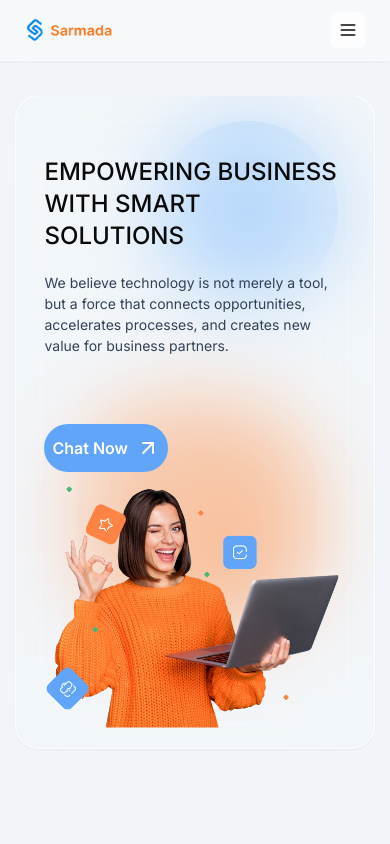
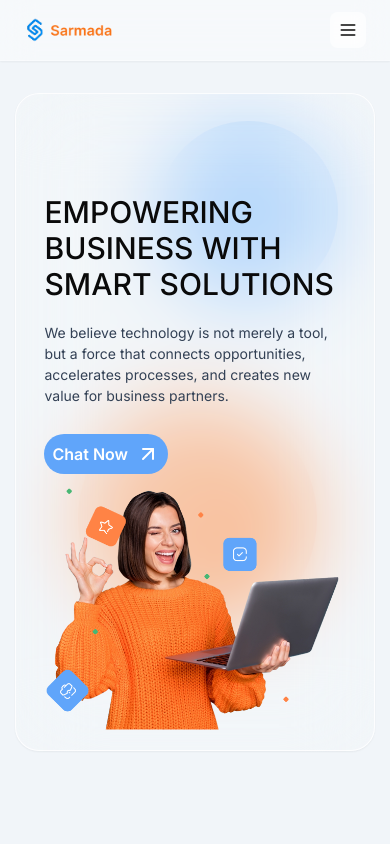
Before and after one commit to hawk-xc/project-sarmada, a Next.js app: page / in a window 390 px wide. Shown: the top 844 px of the page. Built offline with nearby package versions, Linux system fonts and the light colour scheme; a web font is replaced by a local one.

Commit message:
update: update responsive mode

```diff
--- a/components/FooterSection.tsx
+++ b/components/FooterSection.tsx
@@ -44,7 +44,7 @@ const FooterSection = () => {
         </div>
 
         {/* Bottom Copyright */}
-        <p className="text-xs text-neutral-500 mt-12 text-center">
+        <p className="text-xs text-neutral-500 mt-12 text-center max-sm:mb-16">
           © 2025 CV Sarmada Pelita Niaga - All Rights Reserved
         </p>
       </div>
--- a/components/Hero.tsx
+++ b/components/Hero.tsx
@@ -10,33 +10,67 @@ const Hero = () => {
     return (
         <section id="hero-section" className="min-h-screen flex items-center justify-center px-6 max-sm:px-2 pt-24 pb-16 relative overflow-hidden">
             {/* <div className="overflow-hidden w-[1880px] h-[7522px] relative"> */}
-            <div className="overflow-hidden w-full h-screen relative flex items-center justify-center">
-                <motion.div className="absolute w-[466px] h-[466px] top-36 left-[1078px] bg-amber-300 rounded-[223px]"
+            <div className="w-full h-screen relative flex items-center justify-center">
+                {/* kanan bawah */}
+                <motion.div className="absolute opacity-75
+                    xl:w-[466px] xl:h-[466px] xl:left-[1078px] /* mac-air */
+                    lg:w-[466px] lg:h-[466px] lg:left-[1078px]
+                    md:w-[239px] md:h-[239px] md:top-36 md:left-[678px]
+                    sm:w-[139px] sm:h-[139px] sm:top-10 sm:left-[200px]
+                    bg-amber-300 rounded-full"
                     animate={{ y: [0, -20, 0] }}
                     transition={{ repeat: Infinity, duration: 6, ease: "easeInOut" }}
                 />
+                {/* kiri atas */}
                 <motion.div
-                    transition={{ repeat: Infinity, duration: 6, ease: "easeInOut" }} className="absolute w-[239px] h-[239px] md:top-[90px] sm:top-[10px] left-[70px] opacity-75 bg-[#FAB386] rounded-[91.5px]" />
+                    transition={{ repeat: Infinity, duration: 6, ease: "easeInOut" }} className="absolute w-[239px] h-[239px] opacity-75 bg-[#FAB386]
+                    md:top-[90px]
+                    sm:top-[10px]
+                    left-[70px]
+                    rounded-full" />
+                {/* kiri bawah */}
                 <motion.div
-                    transition={{ repeat: Infinity, duration: 6, ease: "easeInOut" }} className="absolute w-[139px] h-[139px] top-[568px] max-sm:top-[380px] left-[160px] bg-[#fab286] opacity-50 rounded-[91.5px]" />
+                    transition={{ repeat: Infinity, duration: 6, ease: "easeInOut" }} className="absolute w-[139px] h-[139px] bg-[#fab286] opacity-50
+                    xl:top-[550px]
+                    lg:top-[500px]
+                    md:top-[568px]
+                    max-sm:top-[380px]
+                    left-[160px]
+                    rounded-full" />
+                {/* tengah */}
                 <motion.div
-                    transition={{ repeat: Infinity, duration: 6, ease: "easeInOut" }} className="absolute w-[180px] h-[180px] top-[608px] max-sm:top-[25px] md:left-[480px] max-sm:left-[150px] opacity-60 max-sm:opacity-30 bg-[#1C8CFF] rounded-[120.5px]" />
+                    transition={{ repeat: Infinity, duration: 6, ease: "easeInOut" }} className="absolute w-[180px] h-[180px] top-[608px] max-sm:top-[25px] md:left-[480px] max-sm:left-[150px] opacity-60 max-sm:opacity-30 bg-[#1C8CFF] rounded-full" />
 
                 <div className="relative z-10 w-[96%] max-w-full p-16 max-sm:p-5 rounded-3xl bg-white/10 border border-white/80 backdrop-blur-2xl shadow-sm -translate-y-24">
                     <div className="flex max-sm:flex-col flex-row gap-2 justify-center align-middle items-center px-24 max-sm:px-2">
                         <motion.div className="flex-1 flex flex-col gap-11 max-sm:gap-5" initial={{ opacity: 0, x: -50 }}
                             animate={{ opacity: 1, x: 0 }}
                             transition={{ duration: 1, delay: 0.3 }}>
-                            <h2 className="text-6xl max-sm:mt-10 max-w-2xl max-sm:text-2xl" style={{ fontWeight: 500 }}>EMPOWERING BUSINESS WITH SMART SOLUTIONS</h2>
-                            <p className="text-slate-700 text-3xl max-w-[630px] max-sm:text-sm" style={{ lineHeight: 1.5 }}>
+                            <h2 className="max-w-2xl
+                                max-sm:text-3xl max-sm:mt-20
+                                sm:text-2xl
+                                md:text-6xl
+                            " style={{ fontWeight: 500 }}>EMPOWERING BUSINESS WITH SMART SOLUTIONS</h2>
+                            <p className="text-slate-700 2xl:text-3xl lg:text-xl md:text-3xl sm:text-xl max-sm:text-sm max-w-[630px]" style={{ lineHeight: 1.5 }}>
                                 We believe technology is not merely a tool, but a force that connects opportunities, accelerates processes, and creates new value for business partners.
                             </p>
                             <Link
                                 href="https://api.whatsapp.com/send?phone=6285643944290"
-                                className="mt-12"
+                                className="
+                                    max-sm:mt-2
+                                    sm:mt-5
+                                    md:mt-12
+                                    lg:mt-12
+                                    xl:mt-2"
                                 target="_blank"
                             >
-                                <RippleButton className="py-3 px-4 max-sm:px-2 max-w-[160px] items-center align-middle justify-center rounded-full bg-blue-400 text-white flex flex-row gap-2">
+                                <RippleButton className="max-sm:px-2 max-w-[160px] items-center align-middle justify-center rounded-full bg-blue-400 text-white flex flex-row gap-2 px-4
+                                    max-sm:py-2
+                                    sm:py-2
+                                    md:py-2
+                                    lg:py-2
+                                    xl:py-4
+                                ">
                                     <span className="font-semibold">Chat Now</span>
                                     <ArrowUpRight />
                                 </RippleButton>
--- a/components/ReasonSection.tsx
+++ b/components/ReasonSection.tsx
@@ -28,7 +28,7 @@ const ReasonSection = () => {
     <section id="reason-section" className="min-h-screen bg-white flex justify-center items-center py-16 z-40">
       <div
         id="reason-container"
-        className="flex justify-center items-center flex-col sm:gap-2 md:gap-20 z-40 w-full"
+        className="flex justify-center items-center flex-col z-40 w-full 2xl:gap-2 lg:gap-2 md:gap-2 sm:gap-2 max-sm:gap-2"
       >
         <div className="flex flex-col sm:flex-row text-center sm:text-left gap-2">
           <h1 className="text-3xl sm:text-4xl md:text-5xl font-light">Why</h1>
@@ -51,7 +51,7 @@ const ReasonSection = () => {
                   {React.cloneElement(reason.icon, { className: 'w-8 h-8 sm:w-10 sm:h-10' })}
                 </div>
                 <div className="flex flex-col gap-2">
-                  <h4 className="text-2xl sm:text-3xl md:text-4xl font-semibold">{reason.title}</h4>
+                  <h4 className="2xl:text-3xl lg:text-3xl md:text-3xl sm:text-xl max-sm:text-lg font-semibold">{reason.title}</h4>
                   <p className="text-slate-500 text-base sm:text-xl md:text-2xl">{reason.desc}</p>
                 </div>
               </div>
```
